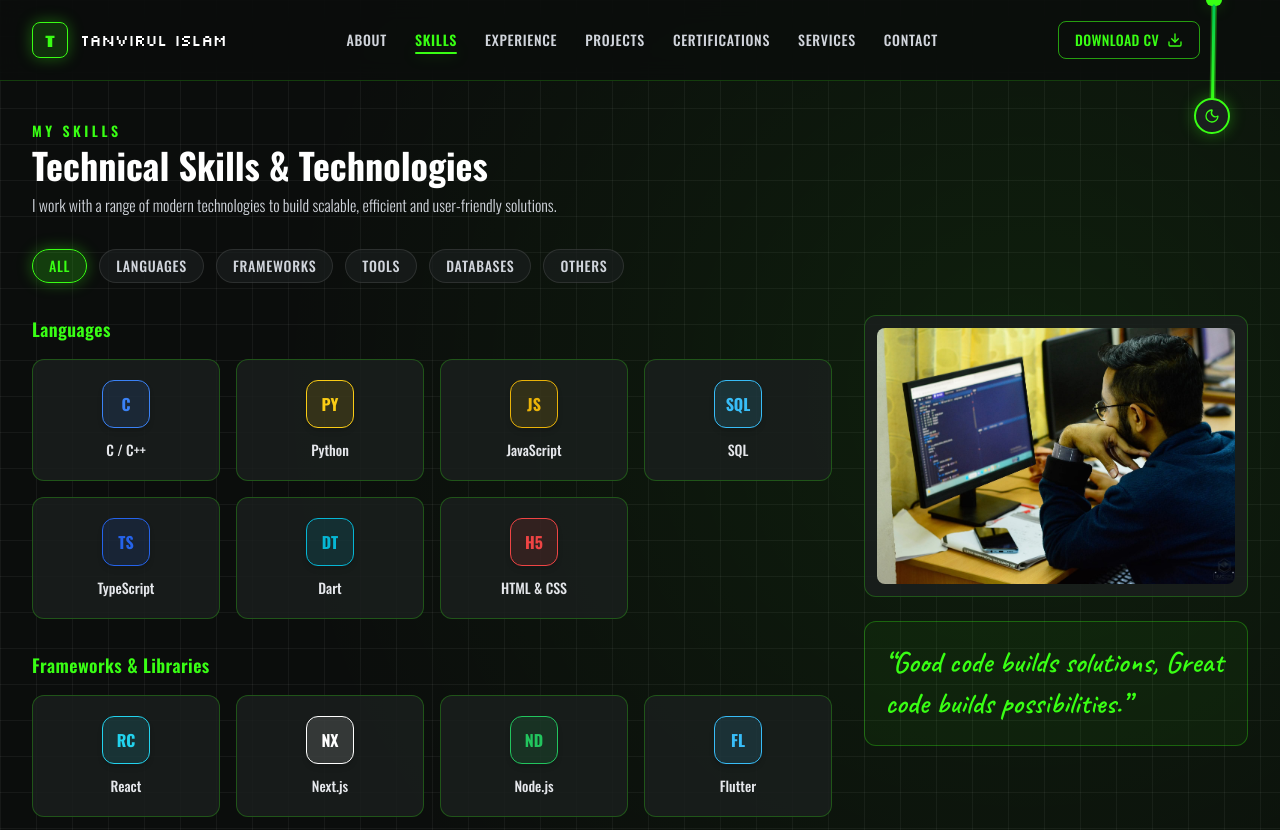
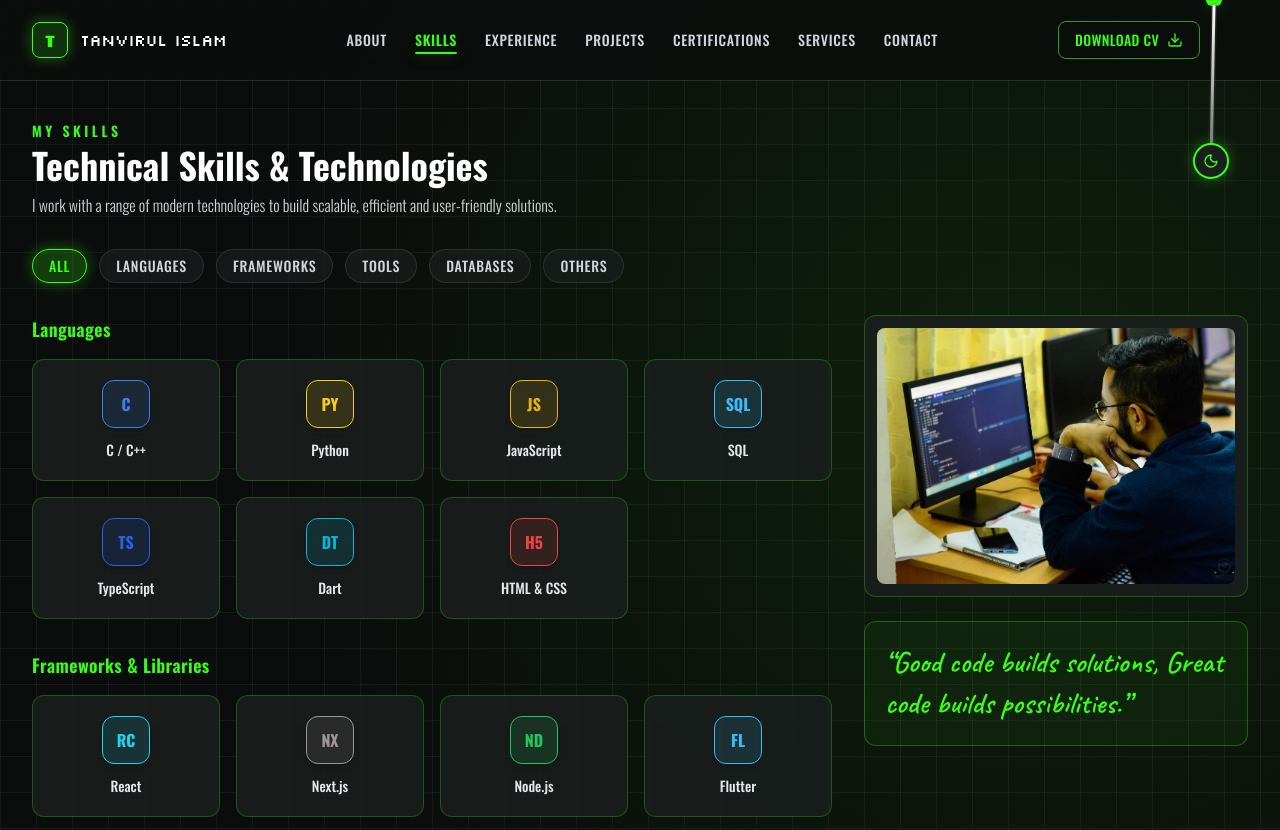
Before and after one commit to tanvir2512/My_Portfolio, a Next.js app: page /skills in a window 1280 px wide. Shown: the top 830 px of the page. Built offline with nearby package versions, Linux system fonts and the light colour scheme.

Commit message:
Images update on  Projects

```diff
--- a/src/components/PullCordSwitch.jsx
+++ b/src/components/PullCordSwitch.jsx
@@ -17,7 +17,7 @@ export default function PullCordSwitch() {
   // 1. INCREASE OR DECREASE CORD LENGTH HERE:
   // Changed from 60 -> 95 (Change to 110 or 120 if you want it even longer!)
   // =========================================================================
-  const BASE_LENGTH = 95;
+  const BASE_LENGTH = 140;
 
   // Pull distance threshold required to trigger theme toggle when dragging
   const TRIGGER_THRESHOLD = 40;
@@ -43,8 +43,8 @@ export default function PullCordSwitch() {
     let time = 0;
 
     // Soft elastic spring constants
-    const stiffness = 0.12; // Lower = softer, stretchier elastic feel
-    const damping = 0.82;   // Controls bounce smoothness
+    const stiffness = 0.05; // Lower = softer, stretchier elastic feel
+    const damping = 0.50;   // Controls bounce smoothness
 
     const updatePhysics = () => {
       time += 0.035;
@@ -156,7 +156,7 @@ export default function PullCordSwitch() {
   return (
     <div
       className="fixed top-0 right-1 sm:right-4 z-50 flex flex-col items-center select-none touch-none"
-      title="Pull or click elastic cord to switch theme"
+      title="Pull/click to switch theme"
     >
       {/* Top Ceiling Mount Cap */}
       <div className="w-4 h-1.5 rounded-b-full bg-neon-secondary dark:bg-neon-primary shadow-neon" />
@@ -178,8 +178,8 @@ export default function PullCordSwitch() {
               x2={endX}
               y2={endY}
             >
-              <stop offset="0%" stopColor="#00C853" />
-              <stop offset="100%" stopColor="#39FF14" />
+              <stop offset="0%" stopColor="#ffffff" />
+              <stop offset="100%" stopColor="#757575" />
             </linearGradient>
           </defs>
 
@@ -187,8 +187,8 @@ export default function PullCordSwitch() {
           <path
             d={`M ${centerX} 0 Q ${controlX} ${controlY} ${endX} ${endY}`}
             fill="none"
-            stroke="#39FF14"
-            strokeOpacity="0.35"
+            stroke="#4a4a4a"
+            strokeOpacity="0.30"
             strokeWidth="6"
             strokeLinecap="round"
           />
--- a/src/data/portfolioData.js
+++ b/src/data/portfolioData.js
@@ -52,7 +52,7 @@ export const SKILLS_DATA = [
 
   // Frameworks & Libraries (Matching Showcase Image + Flutter/Tailwind)
   { id: 8, name: "React", category: "Frameworks", badge: "RC", color: "#22D3EE" },
-  { id: 9, name: "Next.js", category: "Frameworks", badge: "NX", color: "#FFFFFF" },
+  { id: 9, name: "Next.js", category: "Frameworks", badge: "NX", color: "#a39595" },
   { id: 10, name: "Node.js", category: "Frameworks", badge: "ND", color: "#22C55E" },
   ///{ id: 12, name: "Express.js", category: "Frameworks", badge: "EX", color: "#9CA3AF" },
   { id: 11, name: "Flutter", category: "Frameworks", badge: "FL", color: "#38BDF8" },
@@ -62,7 +62,7 @@ export const SKILLS_DATA = [
   // Tools (Pre-populated)
   { id: 14, name: "Git & GitHub", category: "Tools", badge: "GIT", color: "#F97316" },
   { id: 15, name: "VS Code", category: "Tools", badge: "VS", color: "#3B82F6" },
-  { id: 16, name: "Vercel", category: "Tools", badge: "VC", color: "#E5E7EB" },
+  { id: 16, name: "Vercel", category: "Tools", badge: "VC", color: "#a39595" },
   { id: 17, name: "Postman", category: "Tools", badge: "PM", color: "#FB923C" },
   { id: 18, name: "Microsoft Office", category: "Tools", badge: "MS", color: "#0EA5E9" },
   { id: 19, name: "Cisco Packet Tracer", category: "Tools", badge: "NW", color: "#10B981" },
@@ -146,8 +146,8 @@ export const PROJECTS_DATA = [
     id: 1,
     title: "Salat Tracker",
     techStack: "Flutter • Mobile App",
-    description: "A prayer tracking app with azan, qibla, and more features.",
-    image: "/images/projects/salat-tracker.jpg",
+    description: "A prayer tracking app with frequent Salat Reminder, Azan, Quran, Qibla, Dhikr and more features.",
+    image: "/images/projects/salat-tracker.jpeg",
     link: "#",
   },
   {
```
Also changed, not shown: public/images/projects/salat-tracker.jpeg (added).
